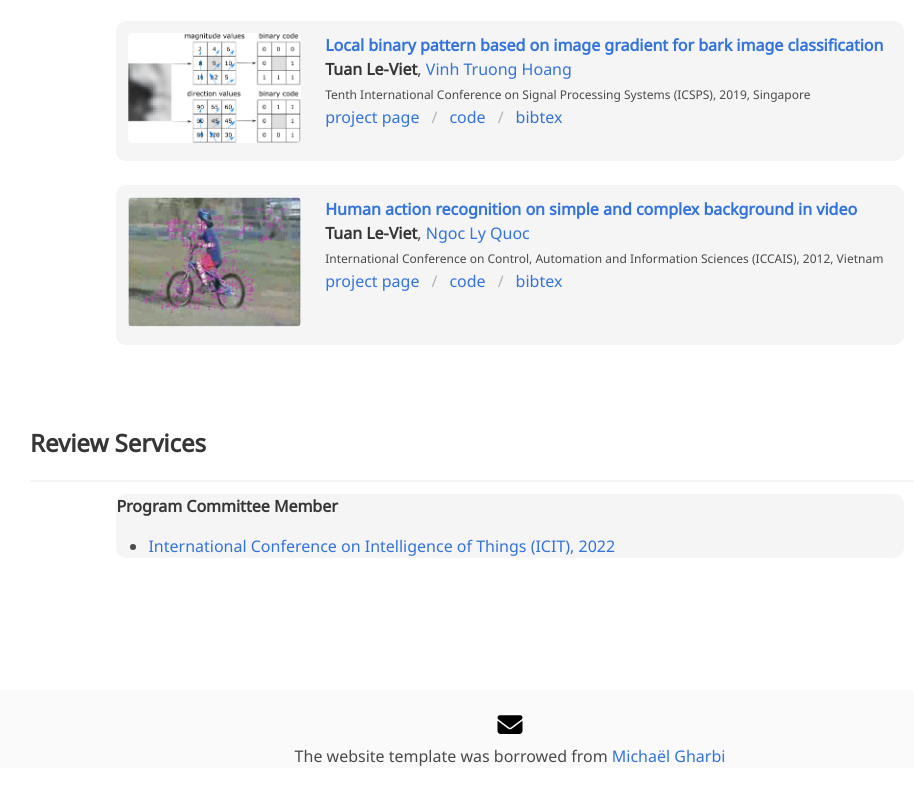
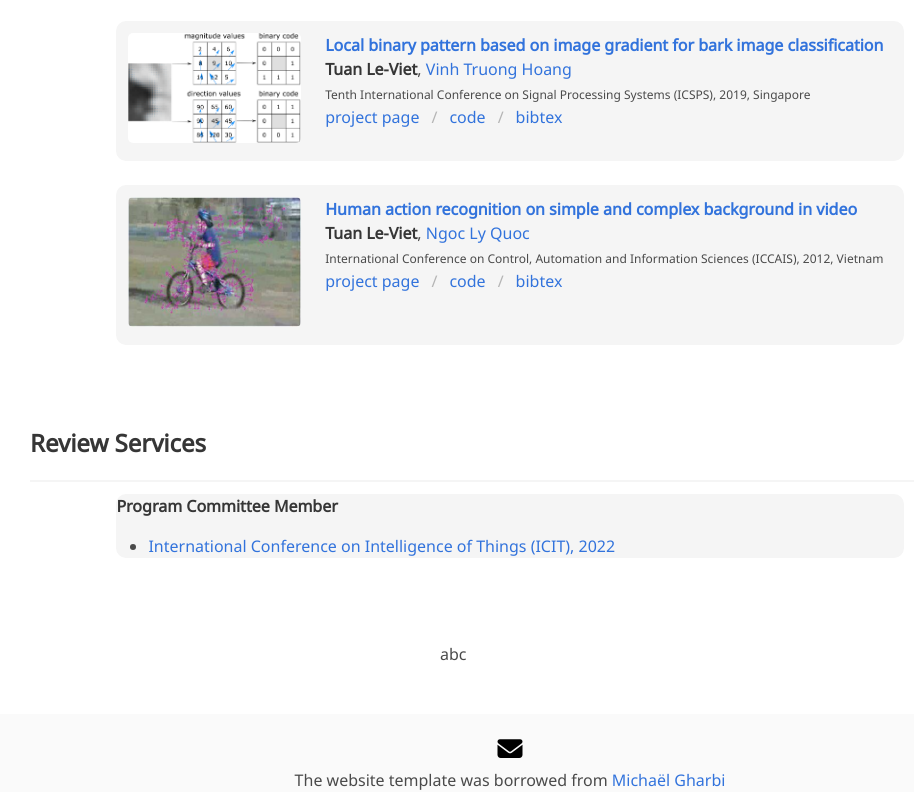
Before and after one commit to vt-le/vt-le.github.io, a plain HTML site: page index.html in a window 1280 px wide. Shown: the part 803-1595 px from the top of the page, without its empty margins (130-1044 px from the left). Before the commit the page ends 1571 px from the top, so only its background shows below. Drawn offline with nearby package versions, Linux system fonts and the light colour scheme; a script that the page names is missing; some icons are missing; a web font is replaced by a local one.

Commit message:
update index.html

```diff
--- a/index.html
+++ b/index.html
@@ -261,8 +261,9 @@
 
 <section class="section">
   <div class="container is-max-desktop">
-    <div class="columns is-2">
-      <div class="column is-half">
+    <div class="columns is-centered">
+      <div class="column is-2">
+          abc
             <script type="text/javascript" id="clustrmaps" src="//clustrmaps.com/map_v2.js?d=15CZ1IaogB1ZZGskepBnoDeGkujyRZFQPgr6odf5Xv4&cl=ffffff&w=a"></script>
       </div>
     </div>
```
